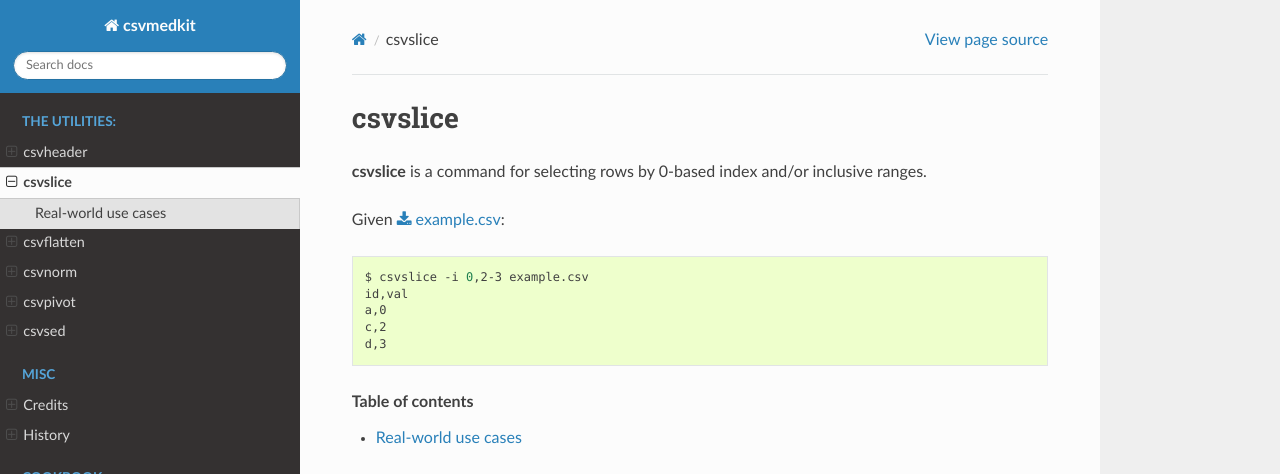
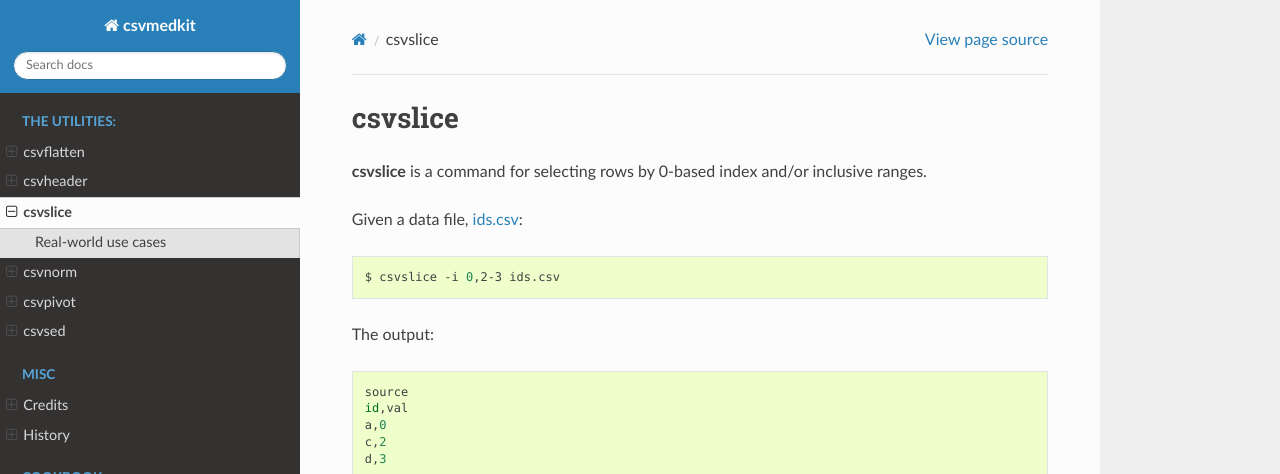
Before and after one commit to dannguyen/csvmedkit, a Sphinx documentation site: the page built from docs/utilities/csvslice/index.rst, in a window 1280 px wide and 1306 px high. Shown: the top 474 px of the window. Built offline with Sphinx 7.4.7 and the Read the Docs theme 2.0.0, drawn with Linux system fonts in a browser that asks for light colours; grey boxes are pictures that could not be loaded.

Commit message:
more docs/sphinx fixes

```diff
--- a/docs/conf.py
+++ b/docs/conf.py
@@ -45,6 +45,9 @@ autosectionlabel_prefix_document = True
 
 
 nitpicky = True
+# https://www.sphinx-doc.org/en/master/usage/configuration.html#confval-smartquotes
+# https://github.com/docutils-mirror/docutils/blob/master/docutils/utils/smartquotes.py
+smartquotes_action = "qe"
 
 # Add any paths that contain templates here, relative to this directory.
 templates_path = ['_templates']
--- a/docs/utilities/csvslice/index.rst
+++ b/docs/utilities/csvslice/index.rst
@@ -5,12 +5,17 @@ csvslice
 :command:`csvslice` is a command for selecting rows by 0-based index and/or inclusive ranges.
 
 
-Given :download:`example.csv`:
+Given a data file, :ref:`ids.csv <example-data-ids-csv>`:
 
 
 .. code-block:: shell
 
-    $ csvslice -i 0,2-3 example.csv
+    $ csvslice -i 0,2-3 ids.csv
+
+
+The output::
+
+    source
     id,val
     a,0
     c,2
```
Also changed, not shown: docs/appendix/data-samples.rst (added, +34 -0 lines), docs/index.rst (+9 -2 lines), docs/utilities/csvflatten/index.rst (renamed from docs/utilities/csvflatten.rst, +32 -33 lines), docs/utilities/csvflatten/files/images/hamlet-markdown-table.png (renamed from docs/utilities/files/images/hamlet-markdown-table.png), 3 other files.
